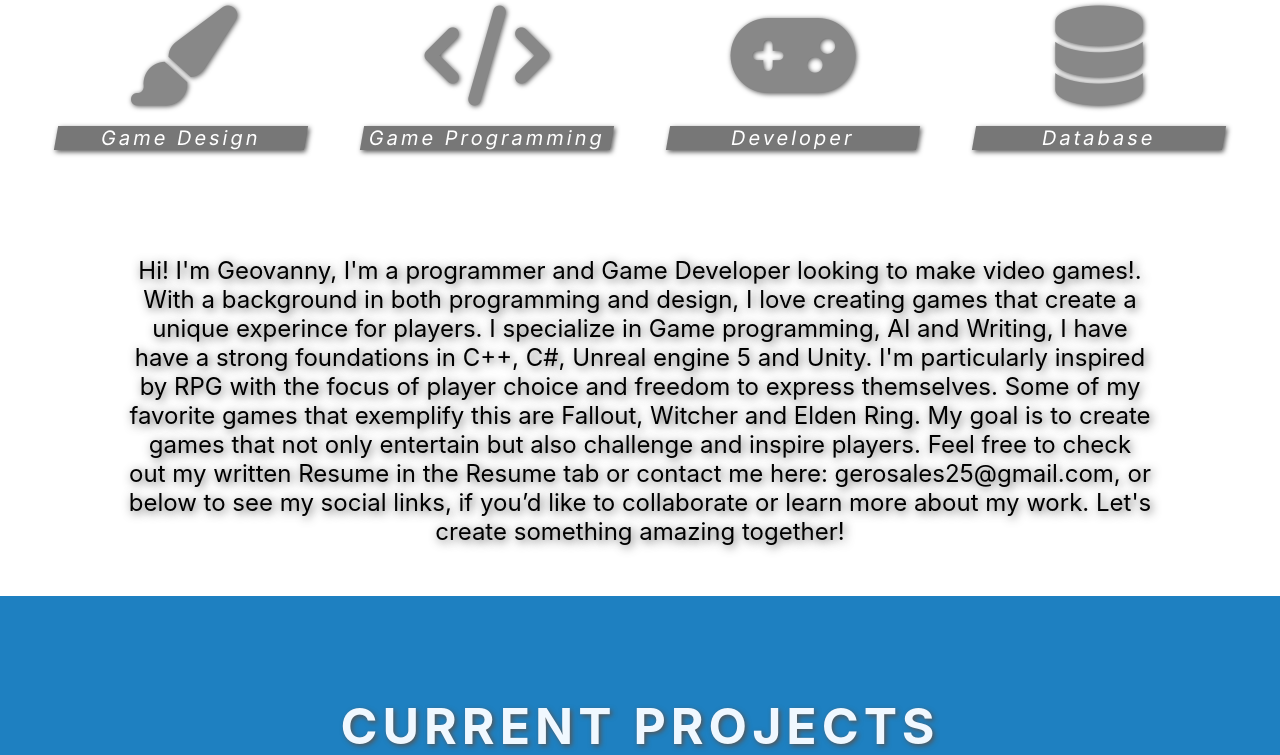
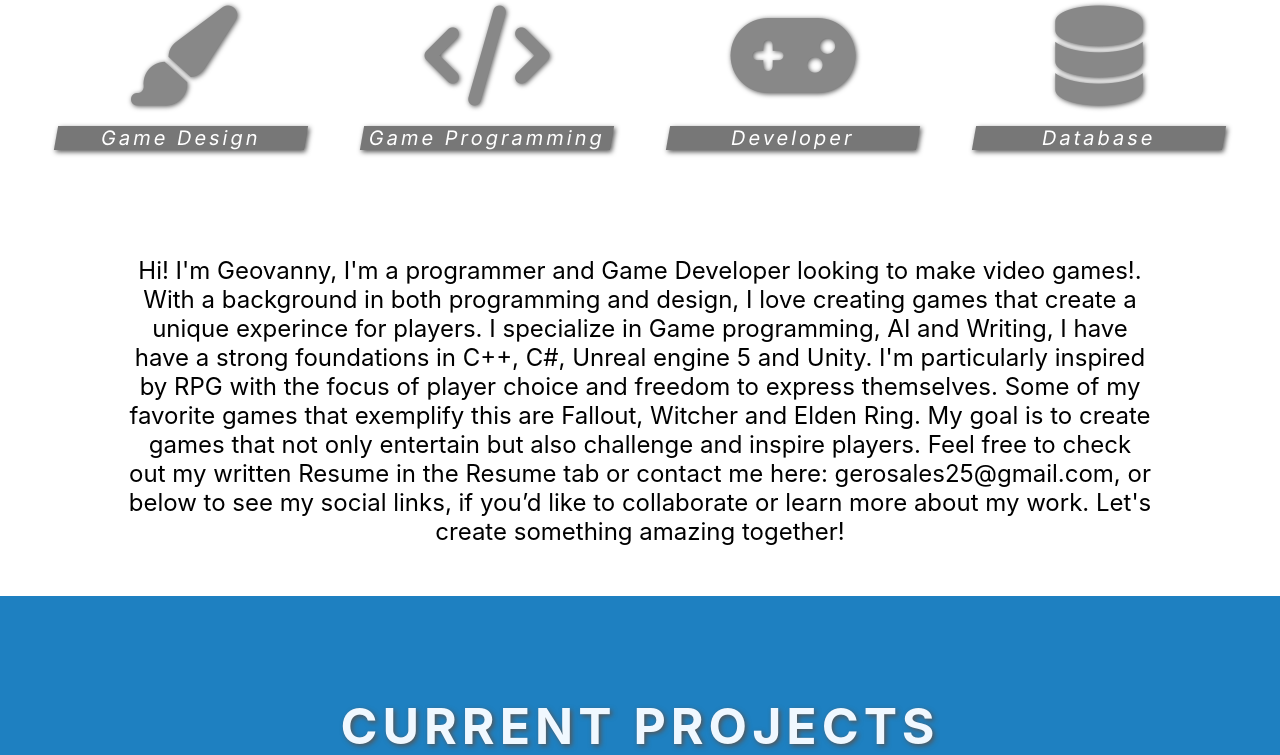
Before and after one commit to GeoRosa2019/Portfolio, a PHP site: page / in a window 1280 px wide. Shown: the part 1302-2057 px from the top of the page. Run offline with PHP 8.4, Linux system fonts and the light colour scheme.

Commit message:
Update style.css

```diff
--- a/style.css
+++ b/style.css
@@ -250,7 +250,7 @@ html {
   /*font-family: system-ui, -apple-system, BlinkMacSystemFont, 'Segoe UI', Roboto, Oxygen, Ubuntu, Cantarell, 'Open Sans', 'Helvetica Neue', sans-serif;
   */
   font-weight: 400;
-  text-shadow: 0.2rem 0.2rem 1rem #555;
+  /* text-shadow: 0.2rem 0.2rem 1rem #555; */
   padding-bottom: 5rem;
 }
 
```
